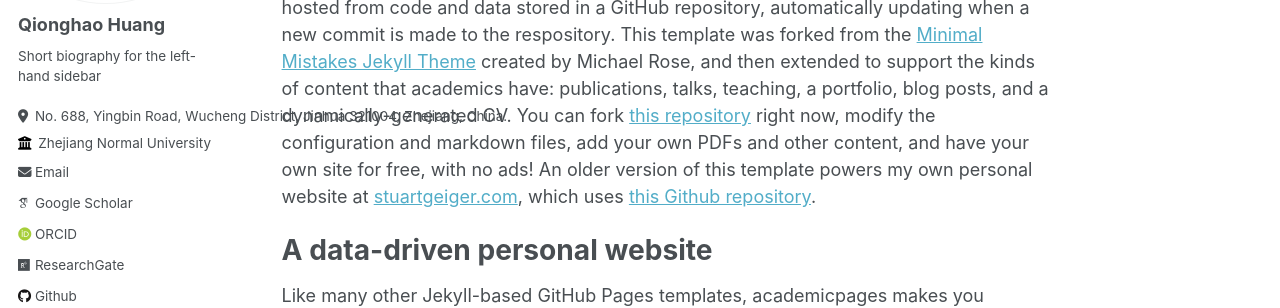
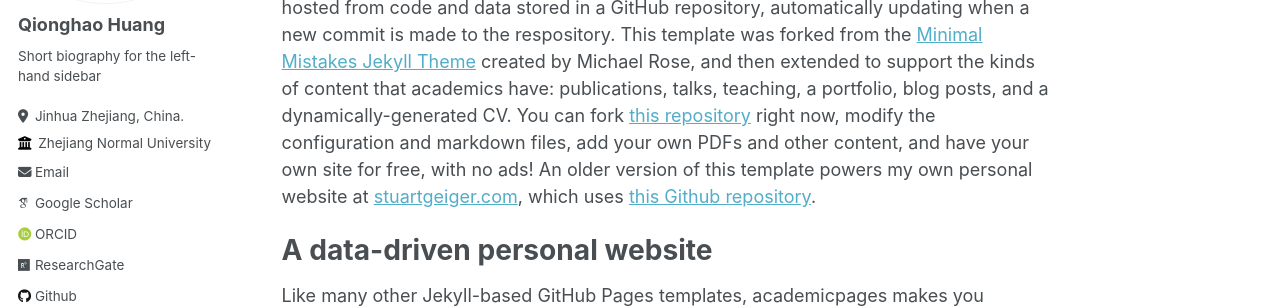
Before and after one commit to qhhuang-ai/qhhuang-ai.github.io, a Jekyll site: the page built from _pages/about.md, in a window 1280 px wide. Shown: the part 216-524 px from the top of the page. Built offline with Jekyll 4.4.1, drawn with Linux system fonts in a browser that asks for light colours; some web fonts are replaced.

```diff
--- a/_config.yml
+++ b/_config.yml
@@ -25,7 +25,7 @@
   name             : "Qionghao Huang"
   pronouns         : # example: "she/her"
   bio              : "Short biography for the left-hand sidebar"
-  location         : "No. 688, Yingbin Road, Wucheng District, Jinhua 321004, Zhejiang, China."
+  location         : "Jinhua Zhejiang, China."
   employer         : "Zhejiang Normal University"
   uri              : # URL
   email            : "qhhuang@m.scnu.edu.cn"
```
